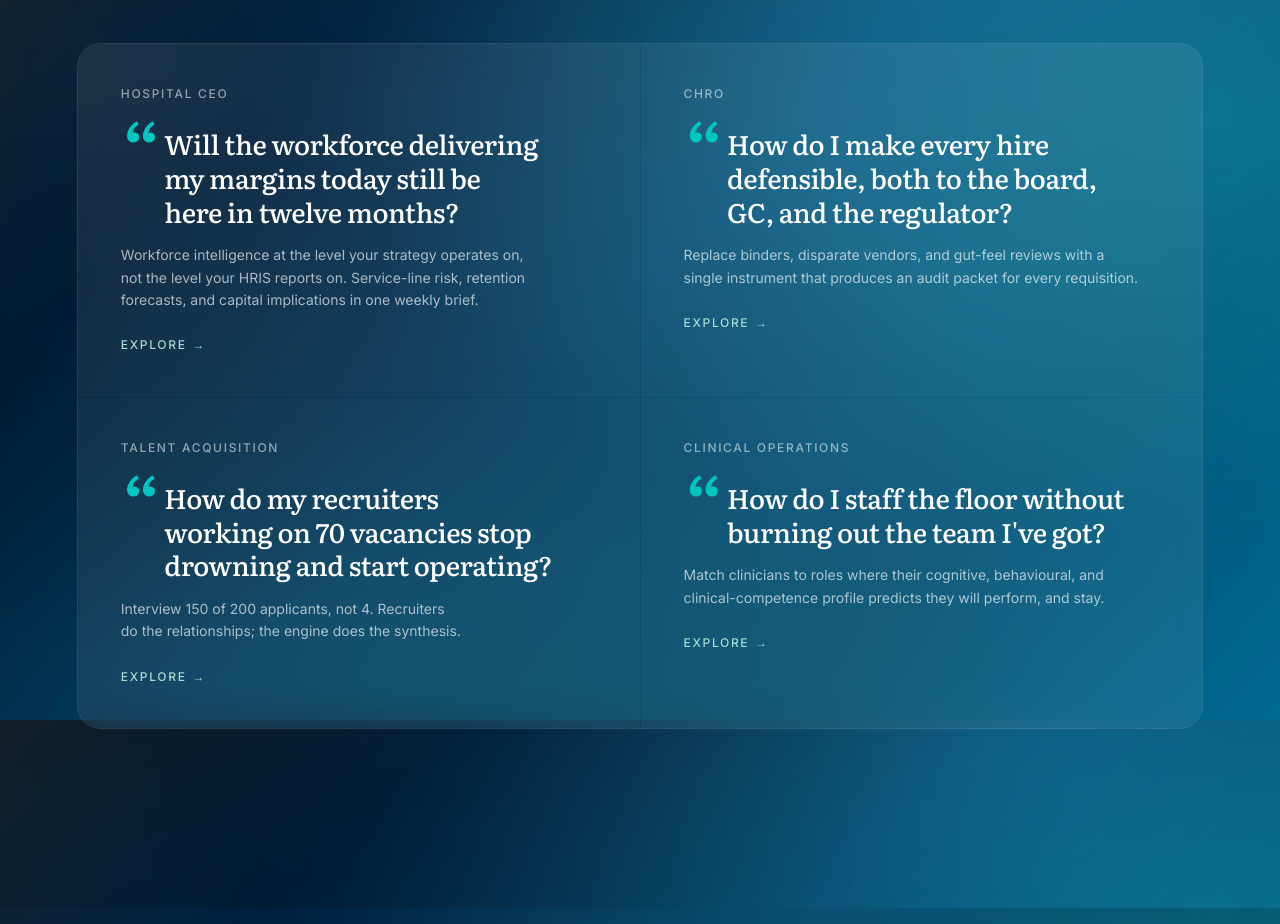
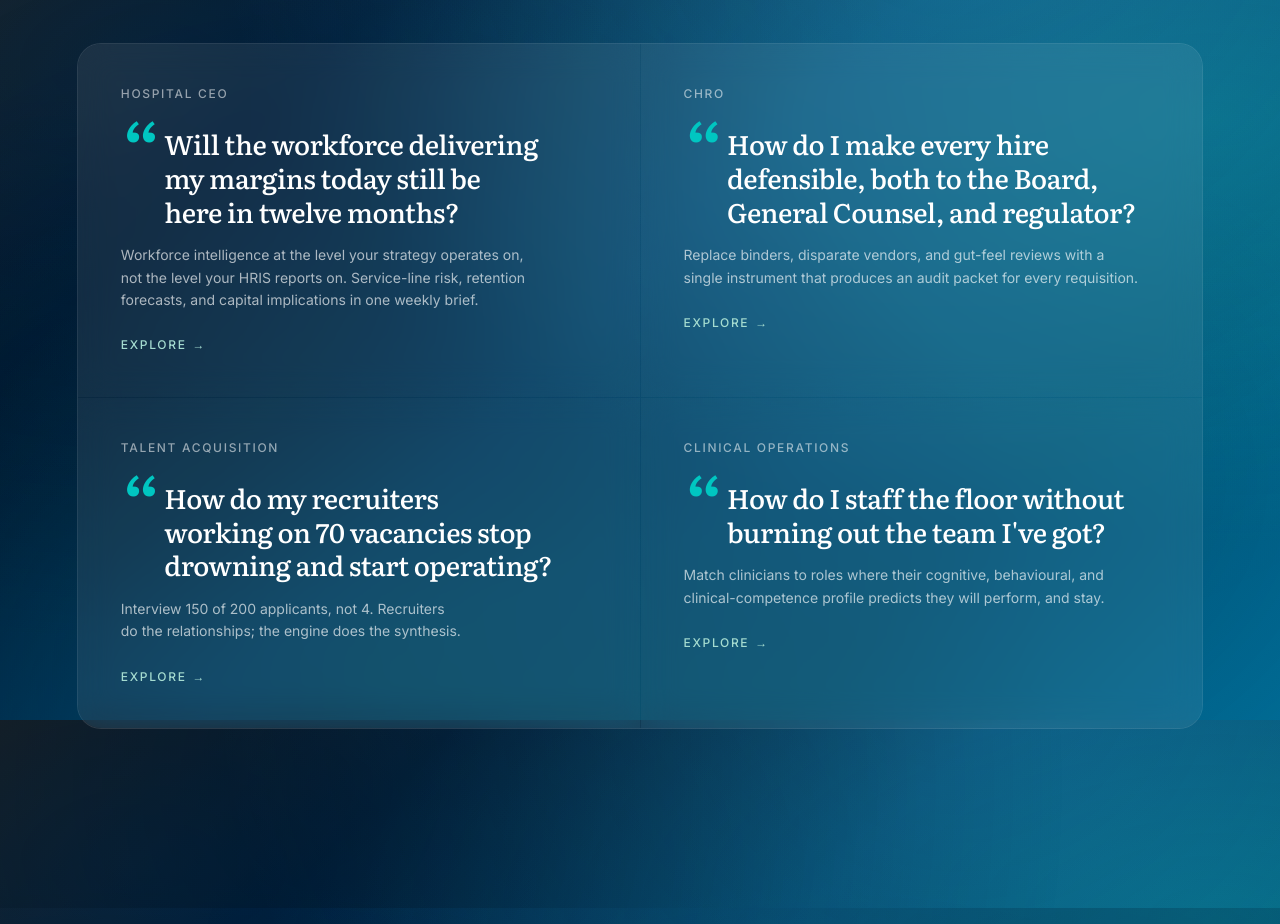
Before and after one commit to Strategiatech/strategia-v27-homepage, a Next.js app: page /vx in a window 1280 px wide. Shown: the part 3280-4204 px from the top of the page. Built offline with nearby package versions, Linux system fonts and the light colour scheme; no server answers.

Commit message:
Update defensible hire quote copy

```diff
--- a/src/app/(frontend)/vx/VxPage.tsx
+++ b/src/app/(frontend)/vx/VxPage.tsx
@@ -253,7 +253,7 @@ const SOLUTIONS = [
     id: 'solution-chro',
     role: 'Chief Human Resources Officer',
     title: 'CHRO',
-    quote: 'How do I make every hire defensible, both to the board, GC, and the regulator?',
+    quote: 'How do I make every hire defensible, both to the Board, General Counsel, and regulator?',
     body: 'Replace binders, disparate vendors, and gut-feel reviews with a single instrument that produces an audit packet for every requisition.',
   },
   {
```
